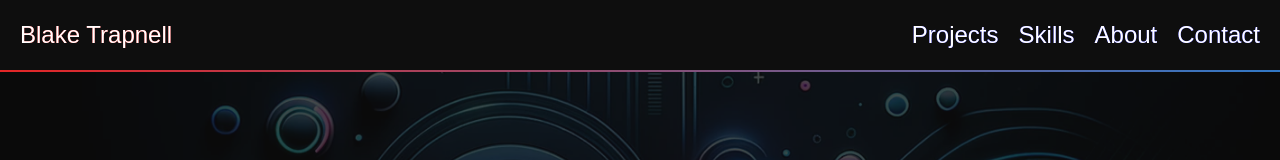
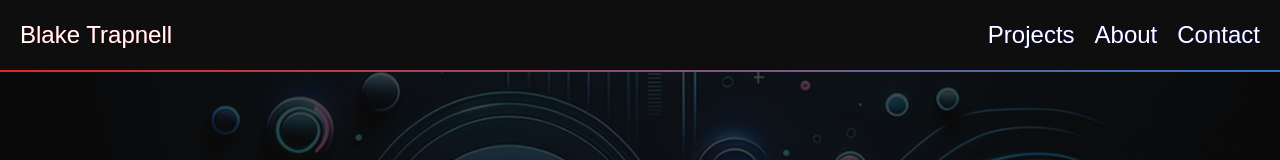
Before and after one commit to Ace-as-sin/portfolio, a React (Create React App) app: page / in a window 1280 px wide. Shown: the top 160 px of the page. Built offline with nearby package versions, Linux system fonts and the light colour scheme; a web font is replaced by a local one.

Commit message:
removed non needed skills from nav, and added ability to click on skills to open info in a new tab

```diff
--- a/src/components/home/projects/ProjectCard.js
+++ b/src/components/home/projects/ProjectCard.js
@@ -15,6 +15,12 @@ const ProjectCard = ({ image, skills, link, reverse = false, clipPath }) => {
     updateSize();
     return () => window.removeEventListener("resize", updateSize);
   }, []);
+
+  const handleSkillsClick = (e, link) => {
+    e.stopPropagation(); // Prevent the click event from bubbling up to the parent link
+    // Navigate to the skills page
+    window.open(link, "_blank", "noreferrer noopener");
+  };
 
   return (
     <motion.a
@@ -44,9 +50,9 @@ const ProjectCard = ({ image, skills, link, reverse = false, clipPath }) => {
 
       <div className="skills">
         {skills.map((skill, index) => {
-          const { img, title, color, alt } = skill;
+          const { img, title, color, alt, link } = skill;
           return (
-            <div key={index} className="skill">
+            <div key={index} className="skill" onClick={(e)=>{handleSkillsClick(e, link)}}>
               <p>{title}</p>
               <motion.img
                 src={img}
--- a/src/components/nav/nav.js
+++ b/src/components/nav/nav.js
@@ -54,10 +54,6 @@ const Navigation = () => {
           />
         </li>
         <li>
-          <NavigationLink text="Skills" delay={0.6} color={"blue"} />
-        </li>
-
-        <li>
           <NavigationLink text="About" delay={1} color={"blue"} />
         </li>
         <li>
--- a/src/data/data.js
+++ b/src/data/data.js
@@ -61,7 +61,7 @@ export const SmartySkills = [
   },
   {
     title: "Postgresql",
-    link: "https://en.wikipedia.org/wiki/PostgreSQL/",
+    link: "https://www.postgresql.org/",
     color: "#3178C6",
     img: postgresqlLogo,
     alt: "postgresql Language",
@@ -263,7 +263,7 @@ export const languages = [
   },
   {
     title: "Postgresql",
-    link: "https://en.wikipedia.org/wiki/PostgreSQL/",
+    link: "https://www.postgresql.org/",
     color: "#3178C6",
     img: postgresqlLogo,
     alt: "postgresql Language",
```
